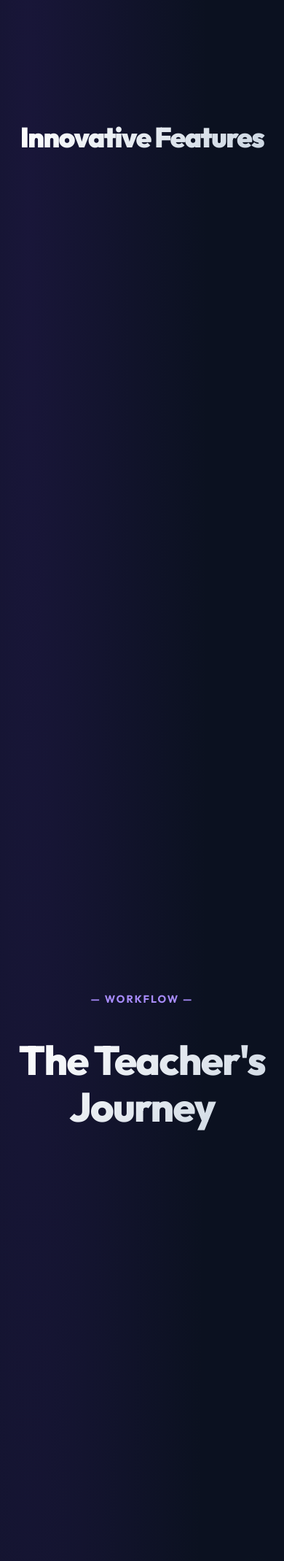
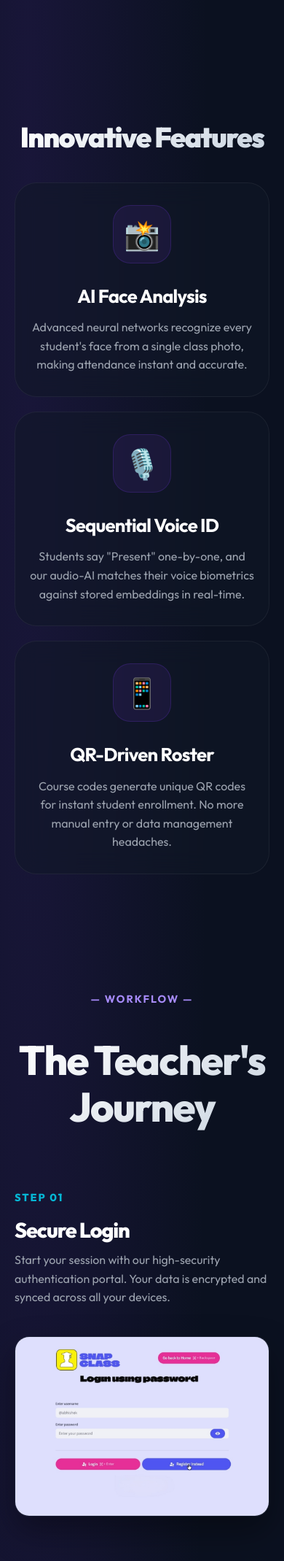
Before and after one commit to TechieRahul-svg/landing_page-face_voice_recog-, a Flask app: page / in a window 390 px wide. Shown: the part 737-2876 px from the top of the page at 73% size. Run offline with Flask 3, Linux system fonts and the light colour scheme.

Commit message:
improve UI

```diff
--- a/static/css/style.css
+++ b/static/css/style.css
@@ -847,6 +847,10 @@ button:focus-visible {
     .hero p {
         font-size: 0.95rem;
     }
+
+    .revealed {
+        opacity: 1 !important;
+        transform: translateY(0) !important;
     }
 
     @media (prefers-reduced-motion: reduce) {
--- a/static/js/script.js
+++ b/static/js/script.js
@@ -25,16 +25,18 @@ document.addEventListener('DOMContentLoaded', () => {
     const revealObserver = new IntersectionObserver((entries) => {
         entries.forEach(entry => {
             if (entry.isIntersecting) {
+                entry.target.style.opacity = '1';
+                entry.target.style.transform = 'translateY(0)';
                 entry.target.classList.add('revealed');
                 revealObserver.unobserve(entry.target);
             }
         });
-    }, { threshold: 0.1, rootMargin: '0px 0px -50px 0px' });
+    }, { threshold: 0.05, rootMargin: '0px 0px 100px 0px' });
 
     revealElements.forEach(element => {
         element.style.opacity = '0';
-        element.style.transform = 'translateY(40px)';
-        element.style.transition = 'all 0.8s cubic-bezier(0.2, 0.8, 0.2, 1)';
+        element.style.transform = 'translateY(30px)';
+        element.style.transition = 'opacity 0.7s ease-out, transform 0.7s cubic-bezier(0.16, 1, 0.3, 1)';
         revealObserver.observe(element);
     });
 });
--- a/templates/index.html
+++ b/templates/index.html
@@ -220,7 +220,7 @@
         </div>
     </section>
 
-    <section id="student-journey" class="teacher-flow" style="background: white;">
+    <section id="student-journey" class="teacher-flow">
         <div class="flow-container">
             <div class="section-tag" style="text-align: center; display: block; margin-bottom: 40px;">— Workflow —
             </div>
```
Lines whose indentation alone changed are shown as unchanged.
